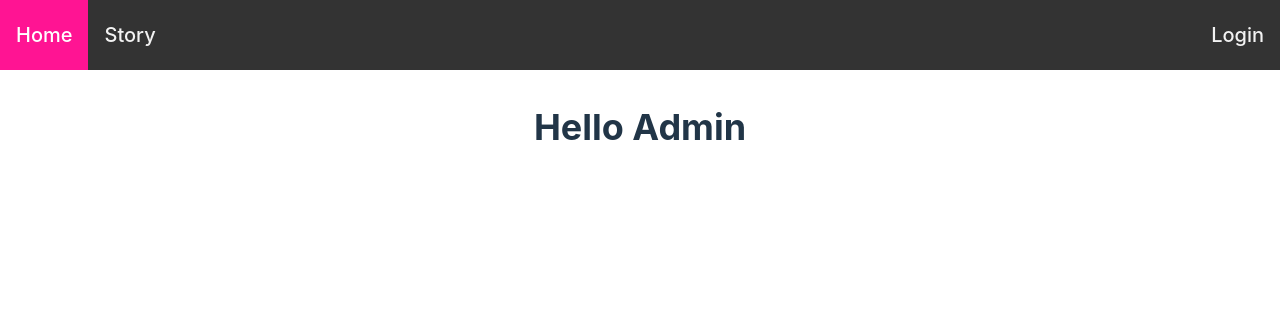
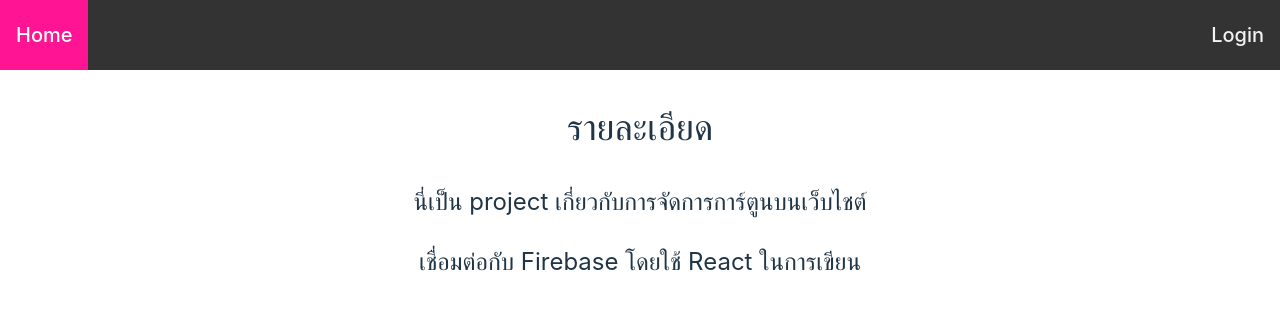
Before and after one commit to SuraramPimankham/Webtoon_admin, a React (Vite) app: page / in a window 1280 px wide. Shown: the top 310 px of the page. Built offline with nearby package versions, Linux system fonts and the light colour scheme.

Commit message:
navbar permission

```diff
--- a/src/App.jsx
+++ b/src/App.jsx
@@ -9,10 +9,11 @@ import { db } from './firebase'; // นำเข้าเพื่อใช้
 
 function App() {
   const [isLoginModalOpen, setIsLoginModalOpen] = useState(false);
-  const [loggedInUsername, setLoggedInUsername] = useState('');
+  // ตรวจสอบการเข้าสู่ระบบจาก Local Storage เมื่อโหลดหน้าเว็บใหม่
+  const initialLoggedInUsername = localStorage.getItem('loggedInUsername') || '';
+  const [loggedInUsername, setLoggedInUsername] = useState(initialLoggedInUsername);
+
   const [isOpenDropdown, setIsOpenDropdown] = useState(false); // เพิ่มสถานะ isOpenDropdown
-
-
 
   const links = [
     { to: '/', label: 'Home' },
@@ -40,26 +41,38 @@ function App() {
   };
 
   const handleLogoutClick = () => {
+  // ล้างข้อมูลการเข้าสู่ระบบออกจาก Local Storage
+  localStorage.removeItem('loggedInUsername');
+
   // ดำเนินการออกจากระบบ (ลบบันทึกการเข้าสู่ระบบ)
   // และเรียกใช้ onLoginSuccess เพื่อเคลียร์สถานะการเข้าสู่ระบบ
   setLoggedInUsername('');
   setIsOpenDropdown(false);
+
+  // เปลี่ยนเส้นทางไปยังหน้าหลัก
+  setActiveLink('/');
   };
 
   return (
     <BrowserRouter>
       <nav className="topnav" id="myTopnav">
         <div className="left-links">
-          {links.map(link => (
           <Link
-              key={link.to}
-              to={link.to}
-              className={activeLink === link.to ? 'active' : ''}
-              onClick={() => setActiveLink(link.to)}
+            to="/"
+            className={activeLink === '/' ? 'active' : ''}
+            onClick={() => setActiveLink('/')}
           >
-              {link.label}
+            Home
           </Link>
-          ))}
+          {loggedInUsername && (
+            <Link
+              to="/add-story"
+              className={activeLink === '/add-story' ? 'active' : ''}
+              onClick={() => setActiveLink('/add-story')}
+            >
+              Story
+            </Link>
+          )}
         </div>
         <div className="right-links">
           <div className="login-button">
@@ -74,7 +87,9 @@ function App() {
             )}
             {isOpenDropdown && (
               <div className="dropdown">
-                <a href="#" onClick={handleLogoutClick}>Logout</a>
+                <Link to="/" onClick={handleLogoutClick}>
+                  Logout
+                </Link>
               </div>
             )}
           </div>
@@ -84,17 +99,20 @@ function App() {
       <div>
         <Routes>
           <Route path="/" element={<Home />} />
+          {loggedInUsername && (
             <Route path="/add-story" element={<AddStory />} />
+          )}
           <Route path="/story/:id" element={<StoryDetail />} />
         </Routes>
       </div>
       <LoginModal
         isOpen={isLoginModalOpen}
         onClose={() => setIsLoginModalOpen(false)}
-        onLoginSuccess={handleLoginSuccess} // รับค่า onLoginSuccess
+        onLoginSuccess={handleLoginSuccess}
       />
     </BrowserRouter>
   );
+
 }
 
 export default App;
--- a/src/pages/Home.jsx
+++ b/src/pages/Home.jsx
@@ -4,7 +4,9 @@ import '../Home.css';
 function Home() {
   return (
     <div className="hello">
-      <h2>Hello Admin</h2>
+      <h2>รายละเอียด</h2>
+      <p>นี่เป็น project เกี่ยวกับการจัดการการ์ตูนบนเว็บไชต์</p>
+      <p>เชื่อมต่อกับ Firebase โดยใช้ React ในการเขียน</p>
     </div>
   )
 }
```
Lines whose indentation alone changed are shown as unchanged.
